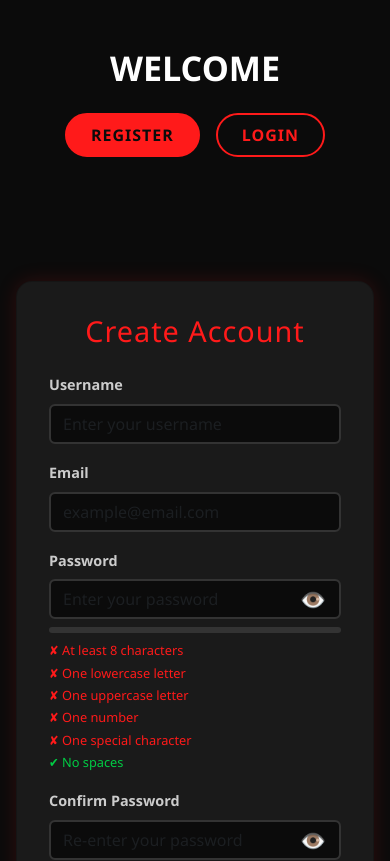
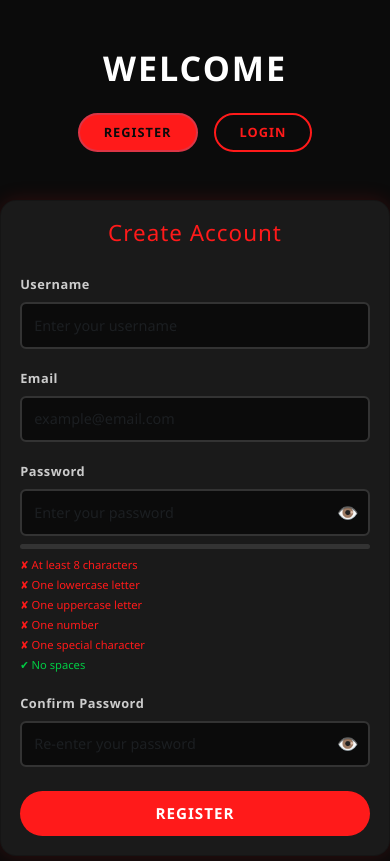
Before and after one commit to NimaAhmadi84/personal-finance-tracker, a Next.js app in the folder client/: page / in a window 390 px wide. Shown: the top 861 px of the page. Built offline with nearby package versions, Linux system fonts and the light colour scheme.

Commit message:
fix: replicate original HTML/CSS/JS design precisely, including autofill and responsive tweaks

```diff
--- a/client/app/components/LoginForm.js
+++ b/client/app/components/LoginForm.js
@@ -9,12 +9,11 @@ export default function LoginForm() {
 
   const handleSubmit = (e) => {
     e.preventDefault();
-    // TODO: ارسال به API
     alert(`Logged in as ${email}`);
   };
 
   return (
-    <div className="card" style={{ width: "100%", maxWidth: "420px" }}>
+    <div className="card">
       <h2>Welcome Back</h2>
       <form onSubmit={handleSubmit}>
         <div className="mb-3">
@@ -22,6 +21,7 @@ export default function LoginForm() {
           <input
             type="email" id="login-email" className="form-control"
             placeholder="example@email.com" required
+            autoComplete="email"
             value={email} onChange={(e) => setEmail(e.target.value)}
           />
         </div>
@@ -33,6 +33,7 @@ export default function LoginForm() {
               type={showPassword ? "text" : "password"}
               id="login-password" className="form-control"
               placeholder="Enter your password" required
+              autoComplete="current-password"
               value={password} onChange={(e) => setPassword(e.target.value)}
             />
             <button type="button" className="toggle-password"
@@ -43,7 +44,7 @@ export default function LoginForm() {
           </div>
         </div>
 
-        <button type="submit" className="btn btn-primary w-100 mt-3">Log In</button>
+        <button type="submit" className="btn btn-primary w-100">Log In</button>
       </form>
     </div>
   );
--- a/client/app/components/RegisterForm.js
+++ b/client/app/components/RegisterForm.js
@@ -30,14 +30,7 @@ export default function RegisterForm() {
     const hasSpecial = /[!@#$%^&*(),.?":{}|<>]/.test(pass);
     const hasNoSpace = !/\s/.test(pass);
 
-    setReqs({
-      length: hasLength,
-      lower: hasLower,
-      upper: hasUpper,
-      number: hasNumber,
-      special: hasSpecial,
-      noSpace: hasNoSpace,
-    });
+    setReqs({ length: hasLength, lower: hasLower, upper: hasUpper, number: hasNumber, special: hasSpecial, noSpace: hasNoSpace });
 
     const passed = [hasLength, hasLower, hasUpper, hasNumber, hasSpecial, hasNoSpace].filter(Boolean).length;
 
@@ -52,6 +45,7 @@ export default function RegisterForm() {
     }
   }, [password]);
 
+  // کلاس فیلد تأیید
   const confirmClass = !confirm
     ? "form-control neutral-input"
     : confirm === password
@@ -64,32 +58,36 @@ export default function RegisterForm() {
       alert("Passwords do not match!");
       return;
     }
-    // TODO: ارسال به API
     alert(`Registered as ${username}`);
   };
 
   return (
-    <div className="card" style={{ width: "100%", maxWidth: "420px" }}>
+    <div className="card">
       <h2>Create Account</h2>
       <form onSubmit={handleSubmit}>
+        {/* Username */}
         <div className="mb-3">
           <label htmlFor="reg-name" className="form-label">Username</label>
           <input
             type="text" id="reg-name" className="form-control"
             placeholder="Enter your username" required
+            autoComplete="username"
             value={username} onChange={(e) => setUsername(e.target.value)}
           />
         </div>
 
+        {/* Email */}
         <div className="mb-3">
           <label htmlFor="reg-email" className="form-label">Email</label>
           <input
             type="email" id="reg-email" className="form-control"
             placeholder="example@email.com" required
+            autoComplete="email"
             value={email} onChange={(e) => setEmail(e.target.value)}
           />
         </div>
 
+        {/* Password */}
         <div className="mb-3">
           <label htmlFor="reg-password" className="form-label">Password</label>
           <div className="password-wrapper">
@@ -97,7 +95,9 @@ export default function RegisterForm() {
               type={showPassword ? "text" : "password"}
               id="reg-password" className="form-control"
               placeholder="Enter your password" required
+              autoComplete="new-password"
               value={password} onChange={(e) => setPassword(e.target.value)}
+              onCopy={(e) => e.preventDefault()}
             />
             <button type="button" className="toggle-password"
               onClick={() => setShowPassword(!showPassword)}
@@ -106,7 +106,7 @@ export default function RegisterForm() {
             </button>
           </div>
 
-          <div className="password-strength-meter mt-2">
+          <div className="password-strength-meter">
             <div className="strength-bar" style={{ width: strength.width, backgroundColor: strength.color }} />
           </div>
 
@@ -132,6 +132,7 @@ export default function RegisterForm() {
           </ul>
         </div>
 
+        {/* Confirm Password */}
         <div className="mb-3">
           <label htmlFor="reg-confirm" className="form-label">Confirm Password</label>
           <div className="password-wrapper">
@@ -139,7 +140,9 @@ export default function RegisterForm() {
               type={showConfirm ? "text" : "password"}
               id="reg-confirm" className={confirmClass}
               placeholder="Re-enter your password" required
+              autoComplete="new-password"
               value={confirm} onChange={(e) => setConfirm(e.target.value)}
+              onPaste={(e) => e.preventDefault()}
             />
             <button type="button" className="toggle-password"
               onClick={() => setShowConfirm(!showConfirm)}
@@ -149,7 +152,7 @@ export default function RegisterForm() {
           </div>
         </div>
 
-        <button type="submit" className="btn btn-primary w-100 mt-3">Register</button>
+        <button type="submit" className="btn btn-primary w-100">Register</button>
       </form>
     </div>
   );
--- a/client/app/globals.css
+++ b/client/app/globals.css
@@ -17,26 +17,46 @@
 *::before,
 *::after {
     box-sizing: border-box;
+    margin: 0;
+    padding: 0;
 }
 
 body {
-    margin: 0;
-    padding: 0;
     font-family: 'Segoe UI', Tahoma, Geneva, Verdana, sans-serif;
     background-color: var(--bg-body);
     color: var(--text-main);
+    min-height: 100vh;
 }
 
-main {
-    min-height: 100vh;
-    display: flex;
-    flex-direction: column;
-    align-items: center;
-    justify-content: center;
-    padding: 2rem 1rem;
+/* ===== HEADER ===== */
+header h1 {
+    letter-spacing: 2px;
 }
 
-/* کارت‌های فرم */
+/* ===== دکمه‌های تب Register/Login (شبیه nav قدیم) ===== */
+.btn-outline-danger {
+    background-color: transparent;
+    color: var(--primary);
+    border: 2px solid var(--primary);
+    font-weight: bold;
+    text-transform: uppercase;
+    letter-spacing: 1px;
+    border-radius: 30px;
+    padding: 0.7rem 2rem;
+    transition: all 0.3s ease;
+}
+
+.btn-outline-danger.active {
+    background-color: var(--primary) !important;
+    color: var(--bg-body) !important;
+}
+
+.btn-outline-danger:not(.active):hover {
+    background-color: var(--primary);
+    color: var(--bg-body);
+}
+
+/* ===== CARD (جایگزین main قدیم) ===== */
 .card {
     background-color: var(--bg-card);
     border-radius: 16px;
@@ -55,17 +75,23 @@ main {
     letter-spacing: 1px;
 }
 
-/* فیلدهای ورودی */
+/* ===== فیلدهای ورودی (حفظ استایل قدیم) ===== */
 .form-label {
+    font-size: 0.9rem;
+    font-weight: bold;
     color: var(--text-muted);
-    font-weight: bold;
-    font-size: 0.9rem;
+    letter-spacing: 0.5px;
 }
 
 .form-control {
     background-color: var(--bg-body) !important;
     border: 2px solid var(--border-color) !important;
+    border-radius: 8px;
+    padding: 0.8rem 1rem;
+    font-size: 1rem;
     color: var(--text-main) !important;
+    outline: none;
+    transition: border-color 0.3s ease, box-shadow 0.3s ease;
 }
 
 .form-control:focus {
@@ -73,7 +99,19 @@ main {
     box-shadow: 0 0 10px rgba(255, 26, 26, 0.4) !important;
 }
 
-/* دکمه‌ی ارسال */
+/* فیکس اتوفیل گوگل (دقیقاً مثل نسخه اصلی) */
+.form-control:-webkit-autofill,
+.form-control:-webkit-autofill:hover,
+.form-control:-webkit-autofill:focus,
+.form-control:-webkit-autofill:active {
+    -webkit-box-shadow: 0 0 0 30px var(--bg-body) inset !important;
+    -webkit-text-fill-color: var(--text-main) !important;
+    caret-color: var(--text-main);
+    border: 2px solid var(--border-color) !important;
+    transition: background-color 5000s ease-in-out 0s;
+}
+
+/* ===== دکمه‌ی ارسال ===== */
 .btn-primary {
     background-color: var(--primary) !important;
     border: none !important;
@@ -81,39 +119,22 @@ main {
     text-transform: uppercase;
     letter-spacing: 1px;
     border-radius: 30px !important;
-    padding: 0.75rem;
-    transition: background-color 0.3s ease;
+    padding: 0.8rem;
+    font-size: 1.1rem;
+    transition: background-color 0.3s ease, transform 0.2s ease;
+    margin-top: 0.5rem;
 }
 
 .btn-primary:hover {
     background-color: var(--primary-hover) !important;
+    transform: scale(1.02);
 }
 
-/* استایل دکمه‌های تب (Register / Login) */
-.btn-outline-danger {
-    background-color: transparent;
-    color: var(--primary);
-    border: 2px solid var(--primary);
-    font-weight: bold;
-    text-transform: uppercase;
-    letter-spacing: 1px;
-    border-radius: 30px;
-    padding: 0.7rem 2rem;
-    transition: all 0.3s ease;
+.btn-primary:active {
+    transform: scale(0.98);
 }
 
-.btn-outline-danger.active {
-    background-color: var(--primary) !important;
-    border-color: var(--primary) !important;
-    color: var(--bg-body) !important;
-}
-
-.btn-outline-danger:hover {
-    background-color: var(--primary);
-    color: var(--bg-body);
-}
-
-/* نمایشگر قدرت رمز عبور */
+/* ===== نمایشگر قدرت رمز عبور ===== */
 .password-strength-meter {
     width: 100%;
     height: 6px;
@@ -130,10 +151,10 @@ main {
     transition: width 0.3s ease, background-color 0.3s ease;
 }
 
-/* نیازمندی‌های رمز عبور */
+/* ===== نیازمندی‌های رمز عبور ===== */
 .password-requirements {
     list-style: none;
-    padding-left: 0;
+    padding: 0;
     margin-top: 0.5rem;
     font-size: 0.8rem;
     color: var(--text-dim);
@@ -151,9 +172,13 @@ main {
     color: var(--primary);
 }
 
-/* دکمه‌ی نمایش رمز */
+/* ===== دکمه‌ی نمایش رمز ===== */
 .password-wrapper {
     position: relative;
+}
+
+.password-wrapper input {
+    padding-right: 3rem;
 }
 
 .toggle-password {
@@ -168,13 +193,14 @@ main {
     color: var(--text-muted);
     padding: 5px;
     line-height: 1;
+    transition: color 0.2s ease;
 }
 
 .toggle-password:hover {
     color: var(--primary);
 }
 
-/* استایل فیلد تأیید رمز عبور */
+/* ===== فیلد تأیید رمز عبور ===== */
 .neutral-input {
     border-color: var(--border-color) !important;
     box-shadow: none !important;
@@ -189,3 +215,54 @@ main {
     border-color: var(--primary) !important;
     box-shadow: 0 0 10px rgba(255, 26, 26, 0.4) !important;
 }
+
+/* ========== RESPONSIVE (همان Media Query های قدیم) ========== */
+@media (min-width: 1400px) {
+    .card {
+        max-width: 480px;
+        padding: 2.5rem;
+    }
+    .card h2 { font-size: 2rem; }
+    .form-control { padding: 1rem 1.2rem; font-size: 1.1rem; }
+    .btn-primary { padding: 1rem; font-size: 1.2rem; }
+}
+
+@media (max-width: 1024px) {
+    .card { max-width: 400px; }
+}
+
+@media (max-width: 768px) {
+    .card { padding: 1.8rem; }
+    .card h2 { font-size: 1.6rem; }
+    .form-label { font-size: 0.85rem; }
+    .form-control { padding: 0.75rem 0.9rem; font-size: 0.95rem; }
+    .btn-primary { padding: 0.75rem; font-size: 1rem; }
+    .toggle-password { font-size: 1.2rem; right: 8px; }
+    .password-requirements { font-size: 0.75rem; }
+}
+
+@media (max-width: 480px) {
+    .btn-outline-danger { padding: 0.45rem 1rem; font-size: 0.8rem; }
+    .card { padding: 1.2rem; }
+    .card h2 { font-size: 1.4rem; }
+    .form-label { font-size: 0.8rem; }
+    .form-control { padding: 0.65rem 0.75rem; font-size: 0.9rem; border-radius: 6px; }
+    .btn-primary { padding: 0.7rem; font-size: 0.95rem; }
+    .toggle-password { font-size: 1.1rem; right: 6px; }
+    .password-strength-meter { height: 5px; }
+    .password-requirements { font-size: 0.7rem; }
+}
+
+@media (hover: none) and (pointer: coarse) {
+    .btn-outline-danger:not(.active):hover {
+        background-color: transparent;
+        color: var(--primary);
+    }
+    .btn-primary:hover {
+        background-color: var(--primary) !important;
+        transform: none;
+    }
+    .toggle-password:hover {
+        color: var(--text-muted);
+    }
+}
```
